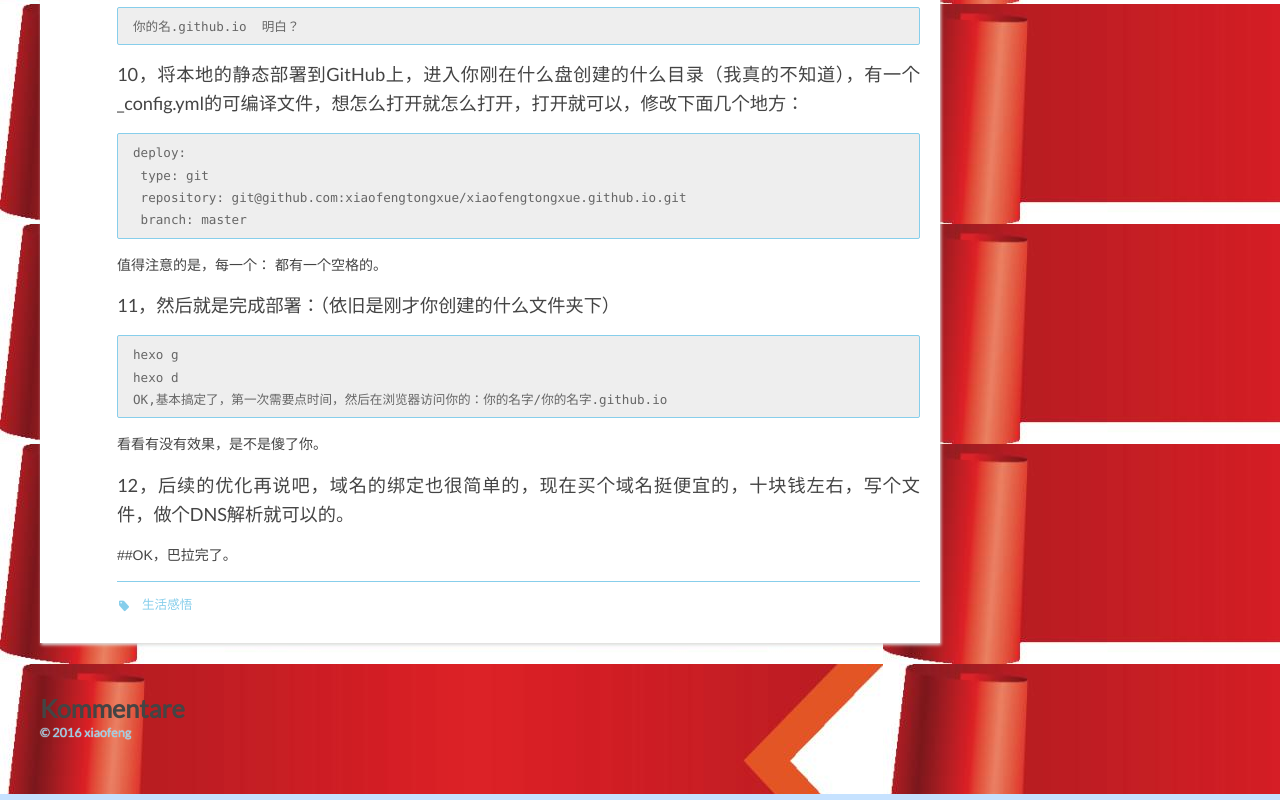
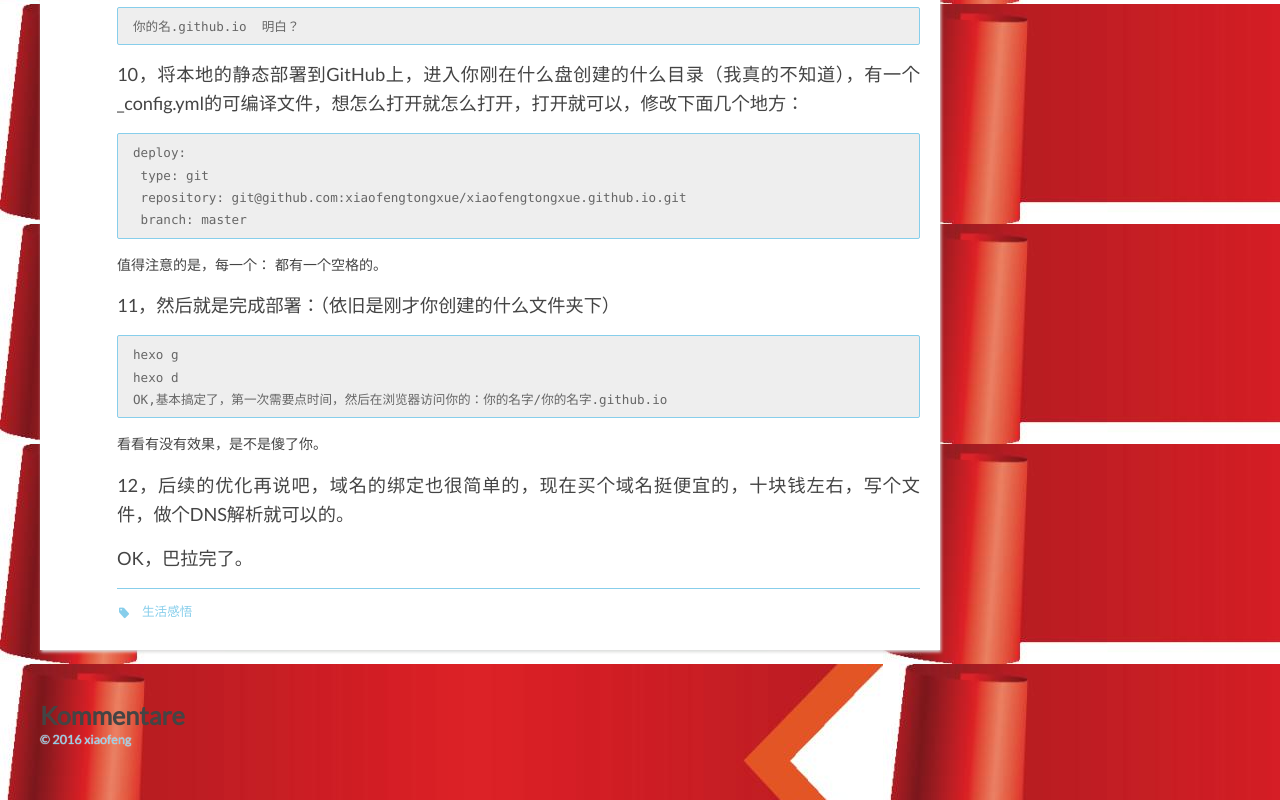
Before and after one commit to xiaofengtongxue/xiaofengtongxue.github.io, a plain HTML site: page 2016/04/16/create/index.html in a window 1280 px wide. Shown: the part 1096-1896 px from the top of the page. Drawn offline with nearby package versions, Linux system fonts and the light colour scheme; files whose address does not match are found by name.

Commit message:
Site updated: 2016-04-16 11:38:38

```diff
--- a/2016/04/16/create/index.html
+++ b/2016/04/16/create/index.html
@@ -86,8 +86,7 @@
 hexo d
 OK,基本搞定了，第一次需要点时间，然后在浏览器访问你的：你的名字/你的名字.github.io
 </code></pre><p>看看有没有效果，是不是傻了你。</p>
-<h3 id="12，后续的优化再说吧，域名的绑定也很简单的，现在买个域名挺便宜的，十块钱左右，写个文件，做个DNS解析就可以的。"><a href="#12，后续的优化再说吧，域名的绑定也很简单的，现在买个域名挺便宜的，十块钱左右，写个文件，做个DNS解析就可以的。" class="headerlink" title="12，后续的优化再说吧，域名的绑定也很简单的，现在买个域名挺便宜的，十块钱左右，写个文件，做个DNS解析就可以的。"></a>12，后续的优化再说吧，域名的绑定也很简单的，现在买个域名挺便宜的，十块钱左右，写个文件，做个DNS解析就可以的。</h3><p>##OK，巴拉完了。</p>
-
+<h3 id="12，后续的优化再说吧，域名的绑定也很简单的，现在买个域名挺便宜的，十块钱左右，写个文件，做个DNS解析就可以的。"><a href="#12，后续的优化再说吧，域名的绑定也很简单的，现在买个域名挺便宜的，十块钱左右，写个文件，做个DNS解析就可以的。" class="headerlink" title="12，后续的优化再说吧，域名的绑定也很简单的，现在买个域名挺便宜的，十块钱左右，写个文件，做个DNS解析就可以的。"></a>12，后续的优化再说吧，域名的绑定也很简单的，现在买个域名挺便宜的，十块钱左右，写个文件，做个DNS解析就可以的。</h3><h3 id="OK，巴拉完了。"><a href="#OK，巴拉完了。" class="headerlink" title="OK，巴拉完了。"></a>OK，巴拉完了。</h3>
 
     </div>
     <footer>
```
Also changed, not shown: index.html (+1 -2 lines).
